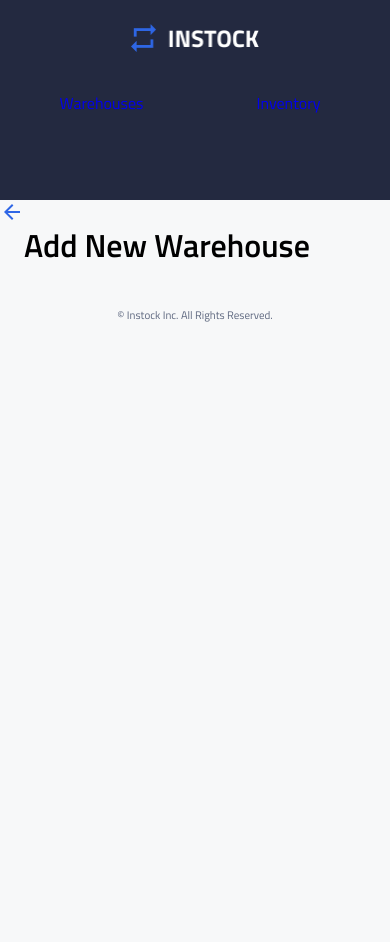
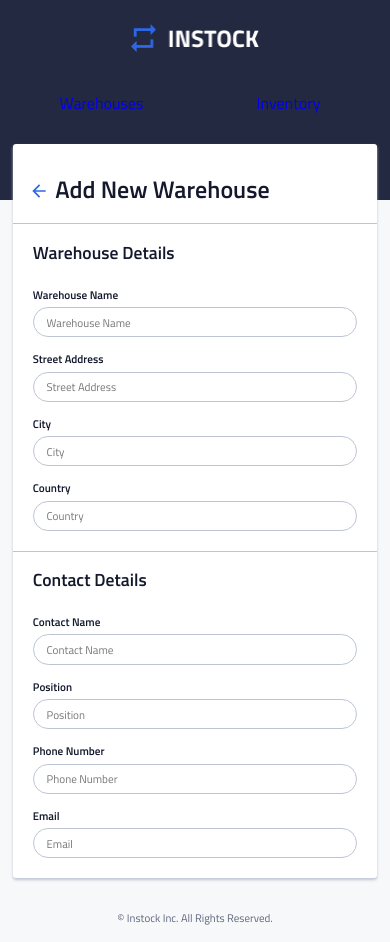
Before and after one commit to m-sekander/j22nk-instock-client, a React (Create React App) app: page /warehouses/add in a window 390 px wide. Before the commit the page ends 844 px from the top, so only its background shows below. Built offline with nearby package versions, Linux system fonts and the light colour scheme.

Commit message:
Style AddWarehouse component for mobile view

```diff
--- a/src/App.scss
+++ b/src/App.scss
@@ -1,4 +1,5 @@
 @use "./styles/partials/fonts" as *;
+@use "./styles/partials/colors" as *;
 
 *, *::before, *::after {
     box-sizing: border-box;
@@ -9,4 +10,13 @@ body {
     padding: 0;
     background: #f7f8f9;
     font-family: "TitilliumWeb", sans-serif;
+    color: $primary-text;
 }
+
+h1 {
+    font-size: 1.5rem;
+}
+
+h2 {
+    font-size: 1.1rem;
+}
--- a/src/components/AddWarehouse/AddWarehouse.js
+++ b/src/components/AddWarehouse/AddWarehouse.js
@@ -10,6 +10,46 @@ function AddWarehouse() {
                 </a>
                 <h1 className="add-warehouse__title">Add New Warehouse</h1>
             </div>
+            <form>
+                <div className="add-warehouse__input-container">
+                    <h2 className="add-warehouse__sub-title">Warehouse Details</h2>
+                    <label className="add-warehouse__label">
+                        Warehouse Name
+                        <input className="add-warehouse__input" placeholder="Warehouse Name" name="warehouseName"></input>
+                    </label>
+                    <label className="add-warehouse__label">
+                        Street Address
+                        <input className="add-warehouse__input" placeholder="Street Address" name="address"></input>
+                    </label>
+                    <label className="add-warehouse__label">
+                        City
+                        <input className="add-warehouse__input" placeholder="City" name="city"></input>
+                    </label>
+                    <label className="add-warehouse__label">
+                        Country
+                        <input className="add-warehouse__input" placeholder="Country" name="country"></input>
+                    </label>
+                </div>
+                <div className="add-warehouse__input-container">
+                    <h2 className="add-warehouse__sub-title">Contact Details</h2>
+                    <label className="add-warehouse__label">
+                        Contact Name
+                        <input className="add-warehouse__input" placeholder="Contact Name" name="contactName"></input>
+                    </label>
+                    <label className="add-warehouse__label">
+                        Position
+                        <input className="add-warehouse__input" placeholder="Position" name="position"></input>
+                    </label>
+                    <label className="add-warehouse__label">
+                        Phone Number
+                        <input className="add-warehouse__input" placeholder="Phone Number" name="phone"></input>
+                    </label>
+                    <label className="add-warehouse__label">
+                        Email
+                        <input className="add-warehouse__input" placeholder="Email" name="email"></input>
+                    </label>
+                </div>
+            </form>
         </main>
     );
 }
--- a/src/components/AddWarehouse/AddWarehouse.scss
+++ b/src/components/AddWarehouse/AddWarehouse.scss
@@ -1,5 +1,44 @@
+@use "../../styles/partials/colors" as *;
+
 .add-warehouse {
+    margin: -3.5rem 0.8rem 1rem;
+    box-shadow: 0px 2px 3px $secondary-outline;
+    background-color: $primary-global;
+    border-radius: 3px;
+
     &__title-container {
         display: flex;
+        align-items: center;
+        gap: 0.4rem;
+        padding-top: 0.7rem;
+    }
+
+    &__link {
+        margin-left: 1rem;
+    }
+
+    &__icon {
+        width: 1.25rem;
+        vertical-align: bottom;
+    }
+
+    &__input-container {
+        border-top: 1px solid $secondary-outline;
+        padding: 0 1.25rem 0.75rem;
+    }
+
+    &__label {
+        font-weight: 600;
+        font-size: 0.7rem;
+    }
+
+    &__input {
+        width: 100%;
+        font-family: "TitilliumWeb", sans-serif;
+        font-size: 0.7rem;
+        padding: 0.35rem 0.8rem;
+        border: 1px solid $secondary-outline;
+        border-radius: 20px;
+        margin: 0.15rem 0 0.5rem;
     }
 }
```
